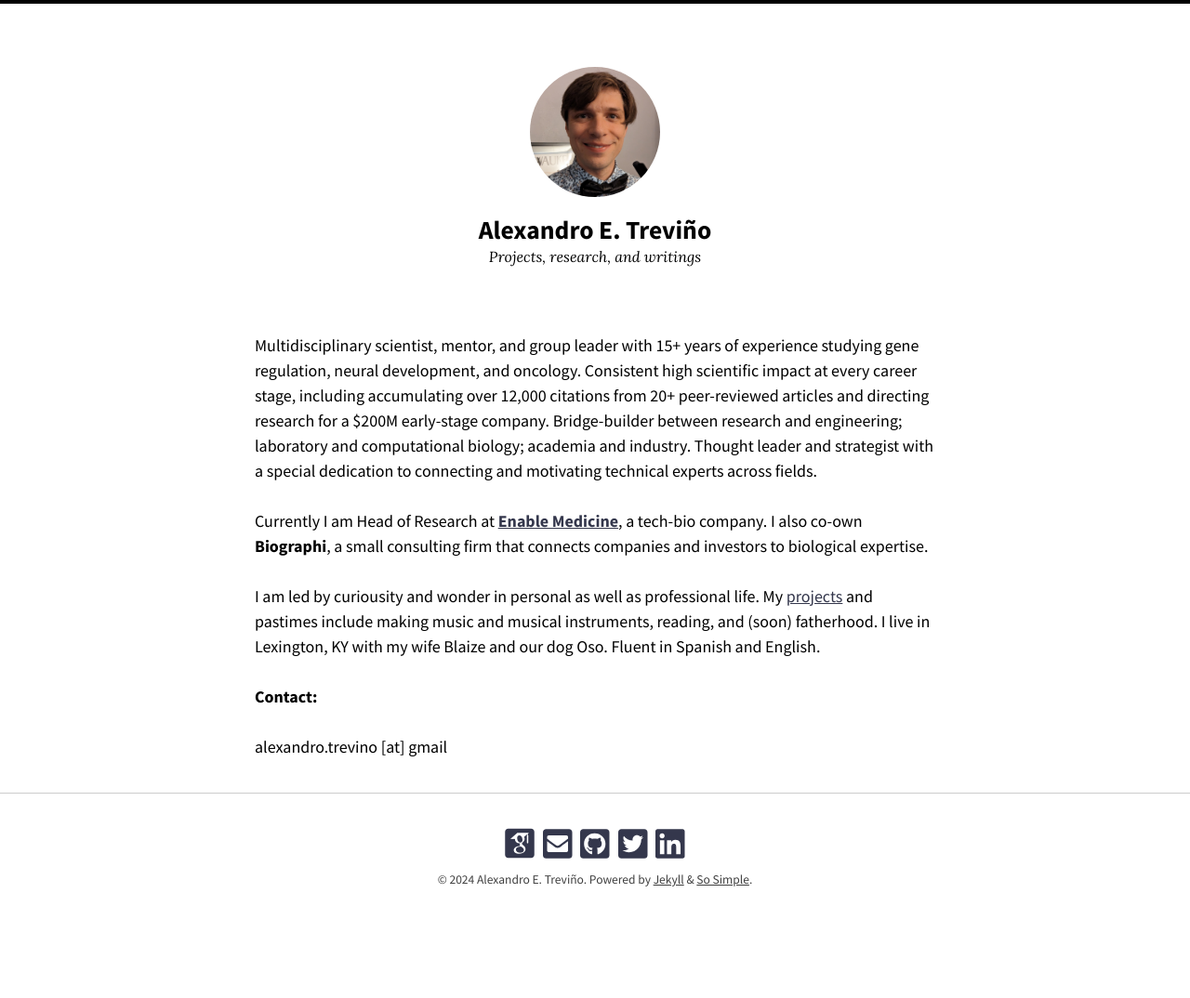
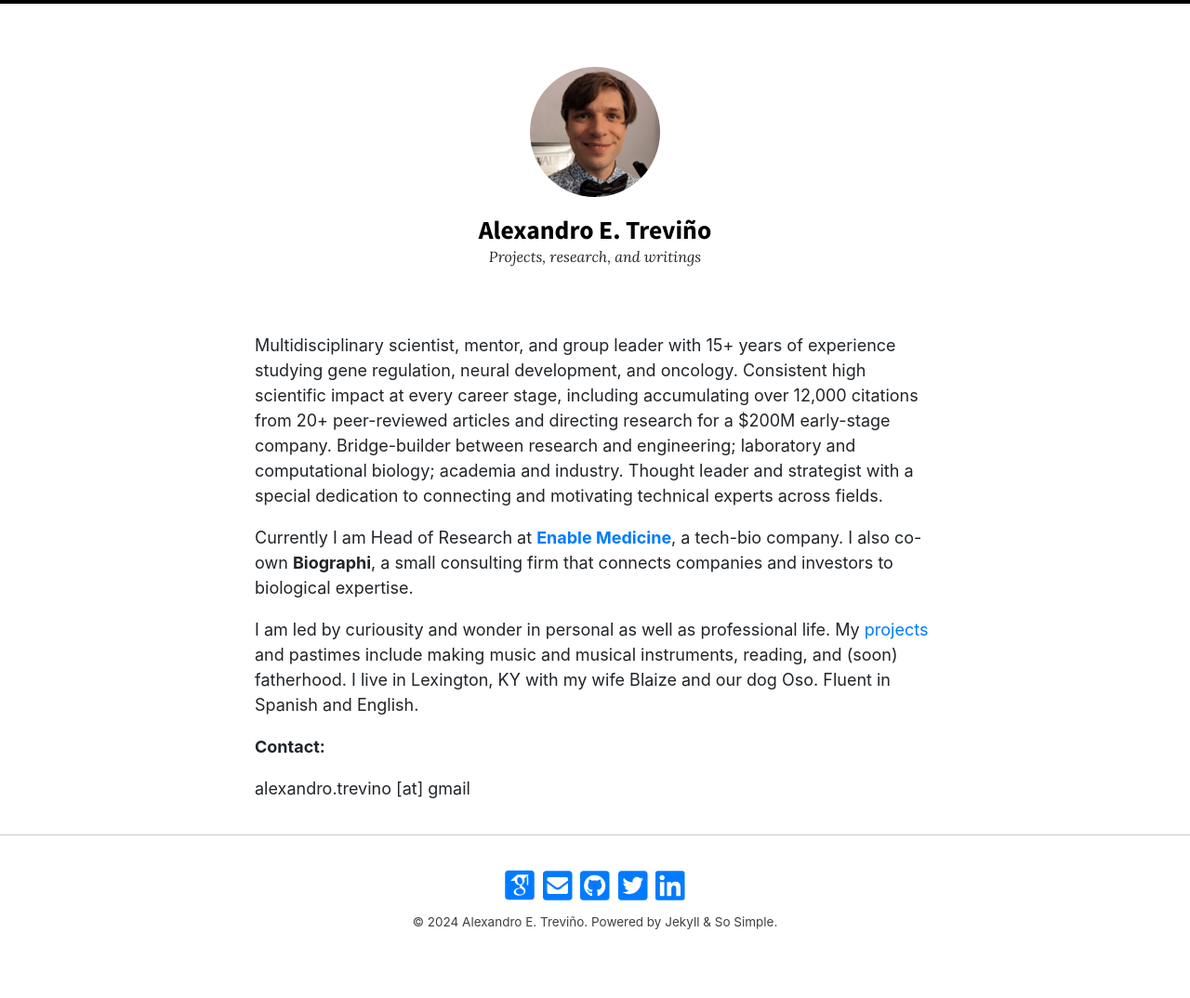
Before and after one commit to alexandrotrevino/alexandrotrevino.github.io, a Jekyll site: the page built from index.md, in a window 1280 px wide. Shown: the whole page at 93% size. Built offline with Jekyll 4.4.1, drawn with Linux system fonts in a browser that asks for light colours; nearby versions of some CDN libraries; some web fonts are replaced; before the commit the page ends 1029 px from its top, so only the background shows below that.

Commit message:
add bootstrap

```diff
--- a/_includes/head.html
+++ b/_includes/head.html
@@ -26,6 +26,8 @@
   <link rel="stylesheet" href="/assets/css/academicons.min.css"/>
   <link rel="stylesheet" href="{{ '/assets/css/main.css' | relative_url }}">
   <link rel="stylesheet" href="{{ site.skin | default: '/assets/css/skins/default.css' | relative_url }}">
+  <link rel="stylesheet" href="https://cdn.jsdelivr.net/npm/bootstrap@4.4.1/dist/css/bootstrap.min.css" integrity="sha384-Vkoo8x4CGsO3+Hhxv8T/Q5PaXtkKtu6ug5TOeNV6gBiFeWPGFN9MuhOf23Q9Ifjh" crossorigin="anonymous">
+
   {% if site.google_fonts %}
     <link rel="stylesheet" href="https://fonts.googleapis.com/css?family={%- for font in site.google_fonts -%}{{ font.name | replace: ' ', '+' }}{% if font.weights %}:{% endif %}{{ font.weights | remove: ' ' }}{% if forloop.last != true %}|{% endif %}{%- endfor -%}">
   {% endif %}
```
